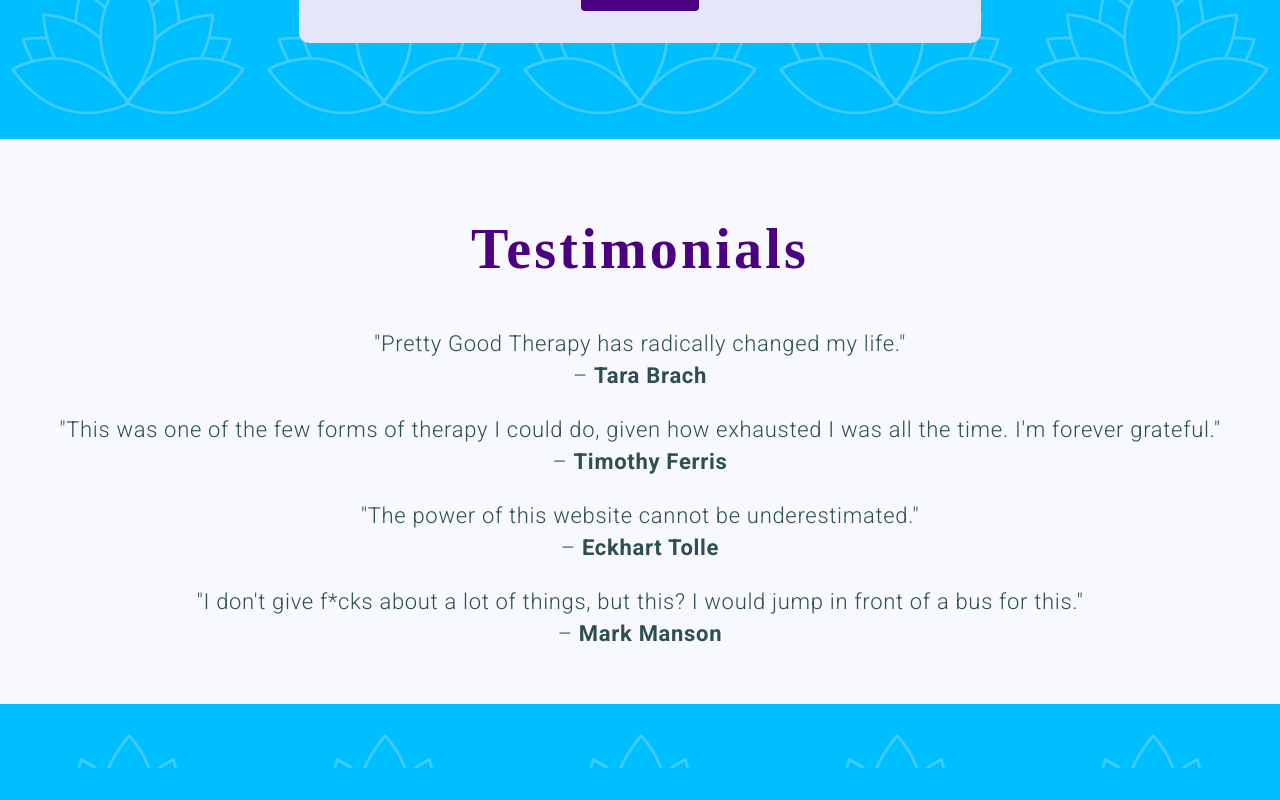
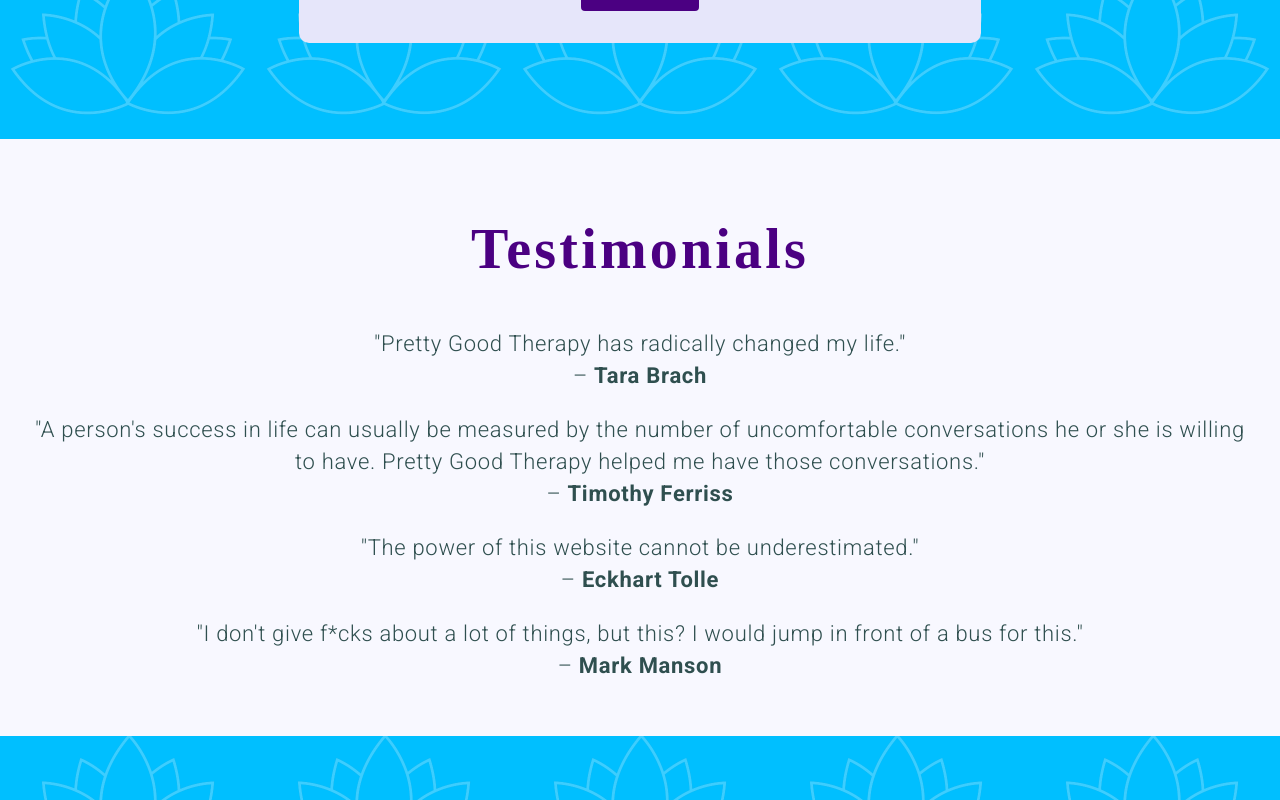
Before and after one commit to sranso/prettygoodtherapy, a Next.js app: page / in a window 1280 px wide. Shown: the part 600-1400 px from the top of the page. Before the commit the page ends 1368 px from the top, so only its background shows below. Built offline with nearby package versions, Linux system fonts and the light colour scheme; a web font is replaced by a local one; what compromise would draw is missing.

Commit message:
Improve Tim quote.

```diff
--- a/components/Reviews.js
+++ b/components/Reviews.js
@@ -5,7 +5,7 @@
 		<h2 className={reviewsStyles.title}>Testimonials</h2>
 		<div>
 			<p>"Pretty Good Therapy has radically changed my life."<br/> – <span className={reviewsStyles.reviewer}>Tara Brach</span></p>
-			<p>"This was one of the few forms of therapy I could do, given how exhausted I was all the time. I'm forever grateful."<br/> – <span className={reviewsStyles.reviewer}>Timothy Ferris</span></p>
+			<p>"A person's success in life can usually be measured by the number of uncomfortable conversations he or she is willing to have. Pretty Good Therapy helped me have those conversations."<br/> – <span className={reviewsStyles.reviewer}>Timothy Ferriss</span></p>
 			<p>"The power of this website cannot be underestimated."<br/> – <span className={reviewsStyles.reviewer}>Eckhart Tolle</span></p>
 			<p>"I don't give f*cks about a lot of things, but this? I would jump in front of a bus for this."<br/> – <span className={reviewsStyles.reviewer}>Mark Manson</span></p>
 		</div>
```
